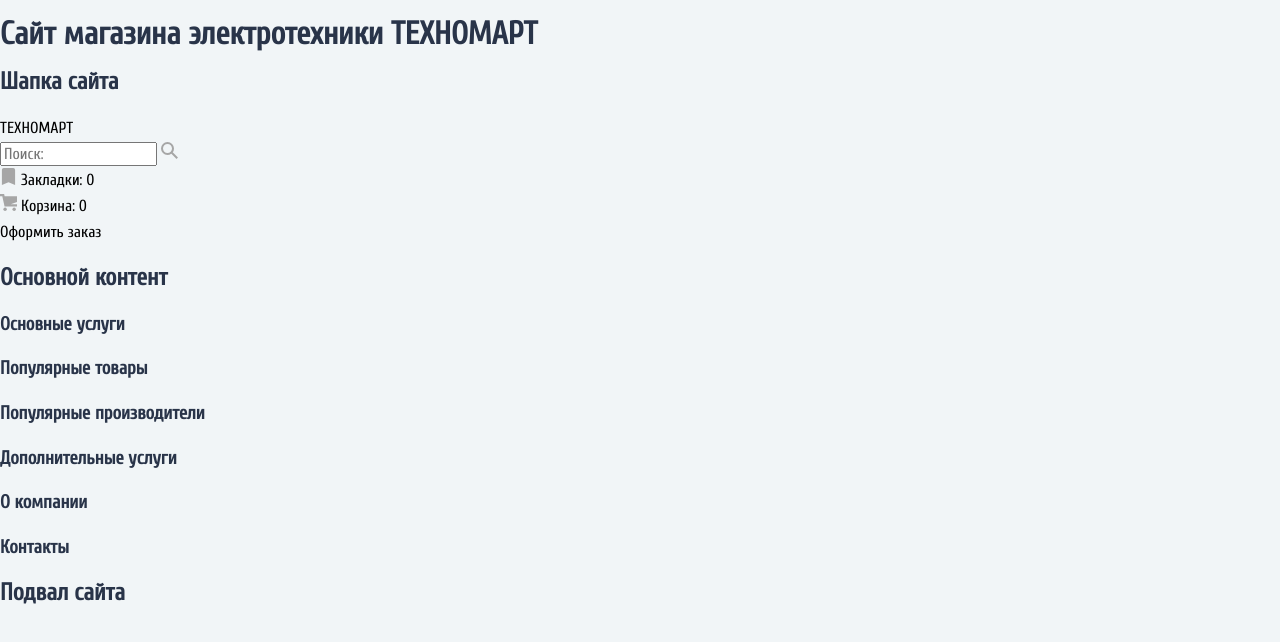
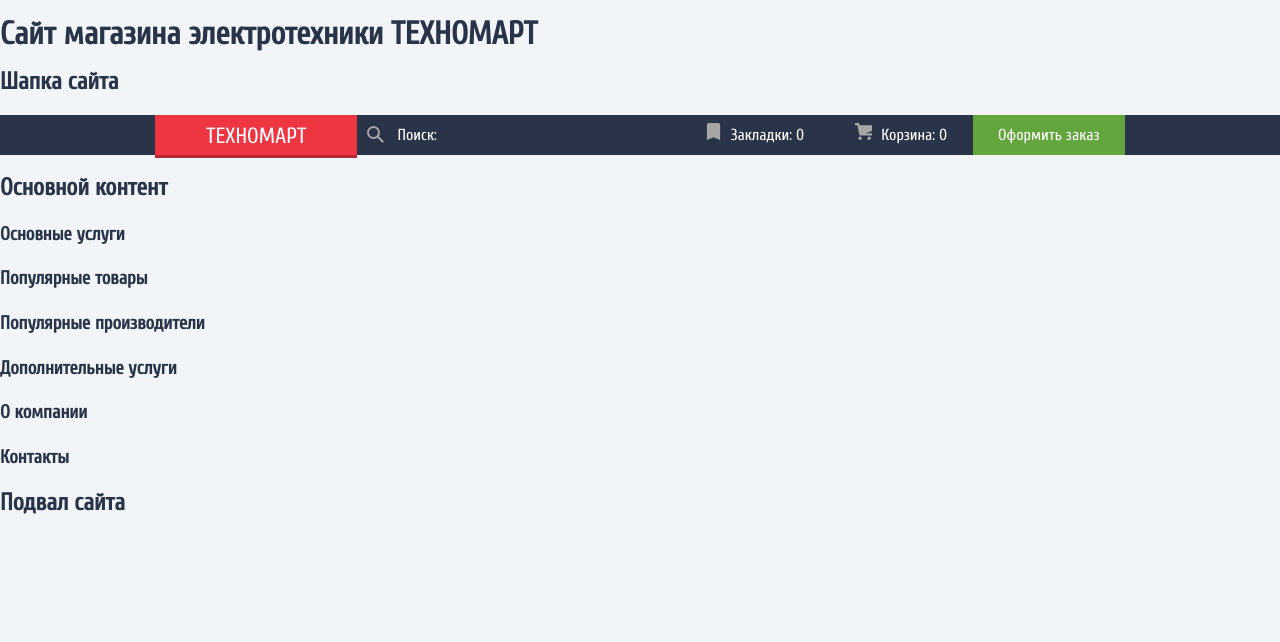
Before and after one commit to vaivankov/html-technomart-desktop, a plain HTML site: page index.html in a window 1280 px wide. Drawn offline with Linux system fonts and the light colour scheme.

Commit message:
Добавлены стили site-header>top-header

```diff
--- a/css/style.css
+++ b/css/style.css
@@ -1,47 +1,47 @@
 :root {
 	--color-black: #000000;
 	--color-white: #ffffff;
-	--color-white-opacity-30:#ffffff30;
-	--color-black-opacity-30:#00000030;
+	--color-white-opacity-30: #ffffff30;
+	--color-black-opacity-30: #00000030;
 	--color-bg-header: #293449;
-	--color-bg-header-hover: #212A3A;
-	--color-bg-header-active: #161D29;
-	--color-bg-main: #F1F5F7;
-	--color-bg-gray: #F9F5F0;
-	--color-bg-navigation: #32425C;
+	--color-bg-header-hover: #212a3a;
+	--color-bg-header-active: #161d29;
+	--color-bg-main: #f1f5f7;
+	--color-bg-gray: #f9f5f0;
+	--color-bg-navigation: #32425c;
 	--color-bg-navigation-hover: #293449;
-	--color-logo: #EE3643;
-	--color-logo-hover: #CA2C37;
-	--color-logo-active: #BA2732;
-	--color-logo-border: #B52933;
-	--color-logo-border-hover: #9A212A;
-	--color-logo-border-active: #8E1E26;
-	--color-text-dark-white: #E0E2E5;
-	--color-text-red: #EE3643;
-	--color-text-gray: #BABBBD;
-	--color-text-gray-active: #CACACA;
+	--color-logo: #ee3643;
+	--color-logo-hover: #ca2c37;
+	--color-logo-active: #ba2732;
+	--color-logo-border: #b52933;
+	--color-logo-border-hover: #9a212a;
+	--color-logo-border-active: #8e1e26;
+	--color-text-dark-white: #e0e2e5;
+	--color-text-red: #ee3643;
+	--color-text-gray: #babbbd;
+	--color-text-gray-active: #cacaca;
 	--color-text-blue: #293449;
-	--color-icon: #6A7180;
-	--color-icon-hover: #FFFFFF;
-	--color-icon-active: #8B8E94;
-	--color-icon-red: #EE3643;
-	--color-button-green: #63A63E;
+	--color-icon: #6a7180;
+	--color-icon-hover: #ffffff;
+	--color-icon-active: #8b8e94;
+	--color-icon-red: #ee3643;
+	--color-button-green: #63a63e;
 	--color-button-green-border: #367315;
-	--color-button-green-hover: #5FBB2D;
+	--color-button-green-hover: #5fbb2d;
 	--color-button-green-active: #518534;
-	--color-button-green-text-active: #B6C8AE;
-	--color-button-gray: #E5E5E5;
-	--color-button-gray-hover: #CCCCCC;
-	--color-button-gray-active: #B2B2B2;
-	--color-button-red: #EE3643;
-	--color-button-red-hover: #CA2C37;
-	--color-button-red-active: #BA2732;
-	--color-link-gold: #FFD180;
-	--color-link-red: #EE3643;
-	--color-card-gold: #FFBF47;
-	--color-card-aqua: #3BBCE3;
-	--color-card-pink: #DC91D8;
-	--color-card-lime: #8ED78F;
+	--color-button-green-text-active: #b6c8ae;
+	--color-button-gray: #e5e5e5;
+	--color-button-gray-hover: #cccccc;
+	--color-button-gray-active: #b2b2b2;
+	--color-button-red: #ee3643;
+	--color-button-red-hover: #ca2c37;
+	--color-button-red-active: #ba2732;
+	--color-link-gold: #ffd180;
+	--color-link-red: #ee3643;
+	--color-card-gold: #ffbf47;
+	--color-card-aqua: #3bbce3;
+	--color-card-pink: #dc91d8;
+	--color-card-lime: #8ed78f;
 }
 
 @font-face {
@@ -84,7 +84,9 @@ html {
 	box-sizing: border-box;
 }
 
-*, *:before, *:after {
+*,
+*:before,
+*:after {
 	box-sizing: inherit;
 }
 
@@ -121,3 +123,162 @@ img {
 	clip: rect(0 0 0 0);
 	overflow: hidden;
 }
+
+.container {
+	margin: 0 auto;
+	width: 970px;
+	height: 100%;
+}
+
+.about-company {
+}
+.contacts {
+}
+.goods {
+}
+
+.link {
+	color: var(--color-white);
+}
+
+.link--logo {
+	position: relative;
+
+	display: flex;
+	align-items: center;
+	justify-content: center;
+	width: 100%;
+	height: calc(100% + 3px);
+
+	background-color: var(--color-logo);
+	border-bottom: 3px solid var(--color-logo-border);
+}
+
+.link--logo:hover {
+	background-color: var(--color-logo-hover);
+	border-bottom: 3px solid var(--color-logo-border-hover);
+}
+
+.link--logo:active {
+	background-color: var(--color-logo-active);
+	border-bottom: 3px solid var(--color-logo-border-active);
+}
+
+.link--logo .link__text {
+	margin-top: 3px;
+
+	font-size: 22px;
+	text-transform: uppercase;
+}
+
+.link--order {
+	display: flex;
+	align-items: center;
+	justify-content: center;
+	width: 100%;
+	height: 100%;
+
+	background-color: var(--color-button-green);
+}
+
+.link--order:hover {
+	background-color: var(--color-button-green-hover);
+}
+
+.link--order:active {
+	color: var(--color-button-green-text-active);
+
+	background-color: var(--color-button-green-active);
+}
+
+.link__image {
+	margin-right: 5px;
+}
+
+.link__text {
+}
+.low-header {
+}
+.popular-manufacturers {
+}
+.popular-products {
+}
+.services {
+}
+.site-footer {
+}
+.site-header {
+}
+
+.site-search {
+	padding: 0 10px;
+	width: 100%;
+
+	border: none;
+	background-color: transparent;
+}
+
+.site-search::placeholder {
+	padding-left: 30px;
+
+	color: var(--color-white);
+
+	background-image: url("../svg/loupe.svg");
+	background-repeat: no-repeat;
+	background-position: 0 0;
+}
+
+.top-header__bookmark:hover,
+.top-header__basket:hover,
+.site-search:hover::placeholder,
+.site-search:hover {
+	background-color: var(--color-bg-header-hover);
+}
+
+.top-header__bookmark:active,
+.top-header__basket:active {
+	background-color: var(--color-bg-header-active);
+}
+
+
+.site-search:focus::placeholder,
+.site-search:focus {
+	color: var(--color-black);
+
+	background-color: var(--color-white);
+}
+
+.site-search__image {
+	margin-right: 5px;
+}
+
+.top-header {
+	height: 40px;
+
+	background-color: var(--color-bg-header);
+}
+
+.top-header__order ,
+.top-header__basket,
+.top-header__bookmark {
+	display: flex;
+	align-items: center;
+	justify-content: center;
+	flex-grow: 1;
+}
+
+.top-header__content {
+	display: flex;
+	flex-wrap: wrap;
+}
+
+.top-header__logo {
+	display: flex;
+	flex-grow: 2;
+}
+
+.top-header__search {
+	display: flex;
+	flex-direction: row-reverse;
+	flex-grow: 3;
+}
--- a/index.html
+++ b/index.html
@@ -24,14 +24,13 @@
       <div class="container top-header__content">
 
         <div class="top-header__logo">
-          <a class="link link--logo" href="index.html">ТЕХНОМАРТ</a>
+          <a class="link link--logo" href="index.html">
+            <span class="link__text">Техномарт</span>
+          </a>
         </div>
 
         <div class="top-header__search">
           <input class="site-search" type="search" id="site-search" placeholder="Поиск:">
-          <label class="site-search__label" for="site-search">
-            <img class="site-search__image" width="17" height="17" src="svg/loupe.svg" alt="Иконка поиска">
-          </label>
         </div>
 
         <div class="top-header__bookmark">
```
